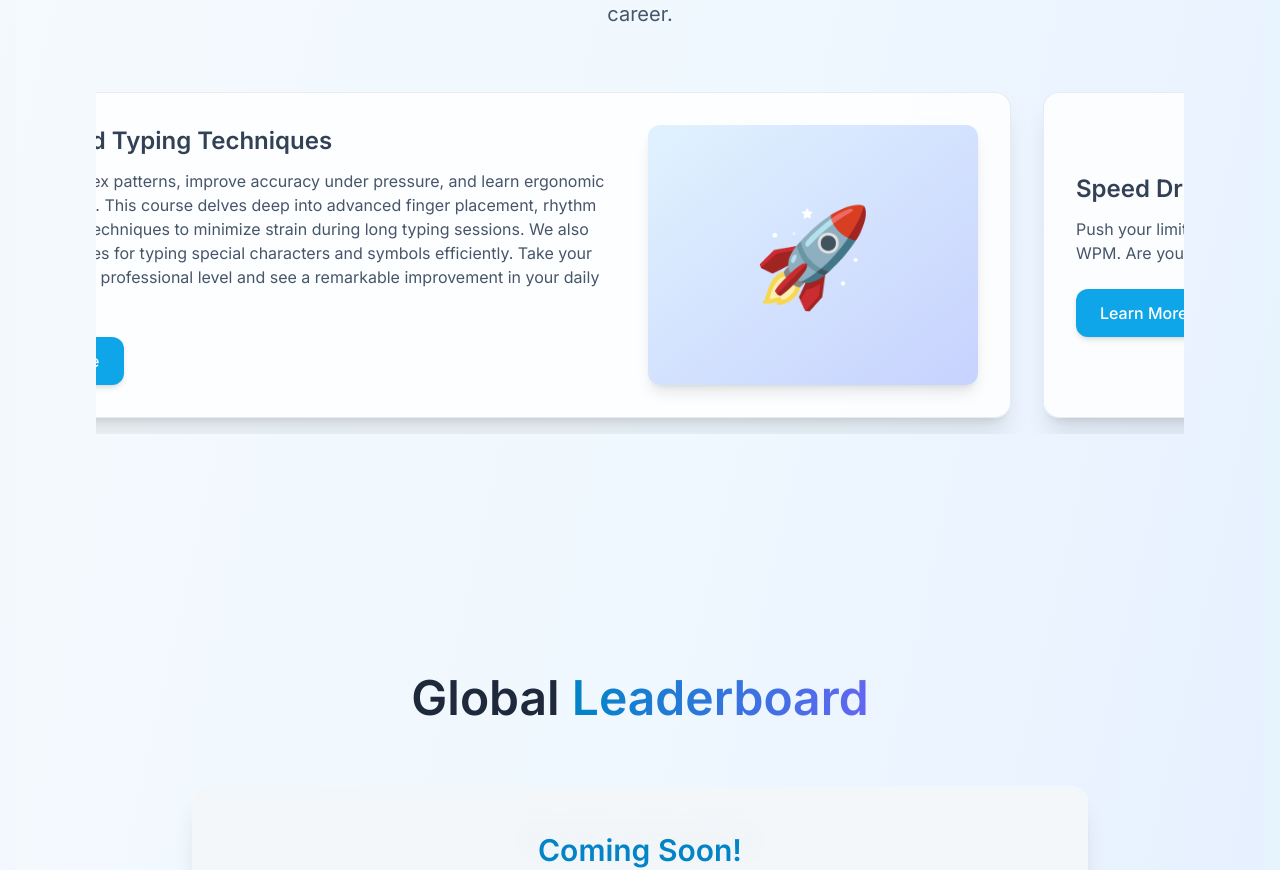
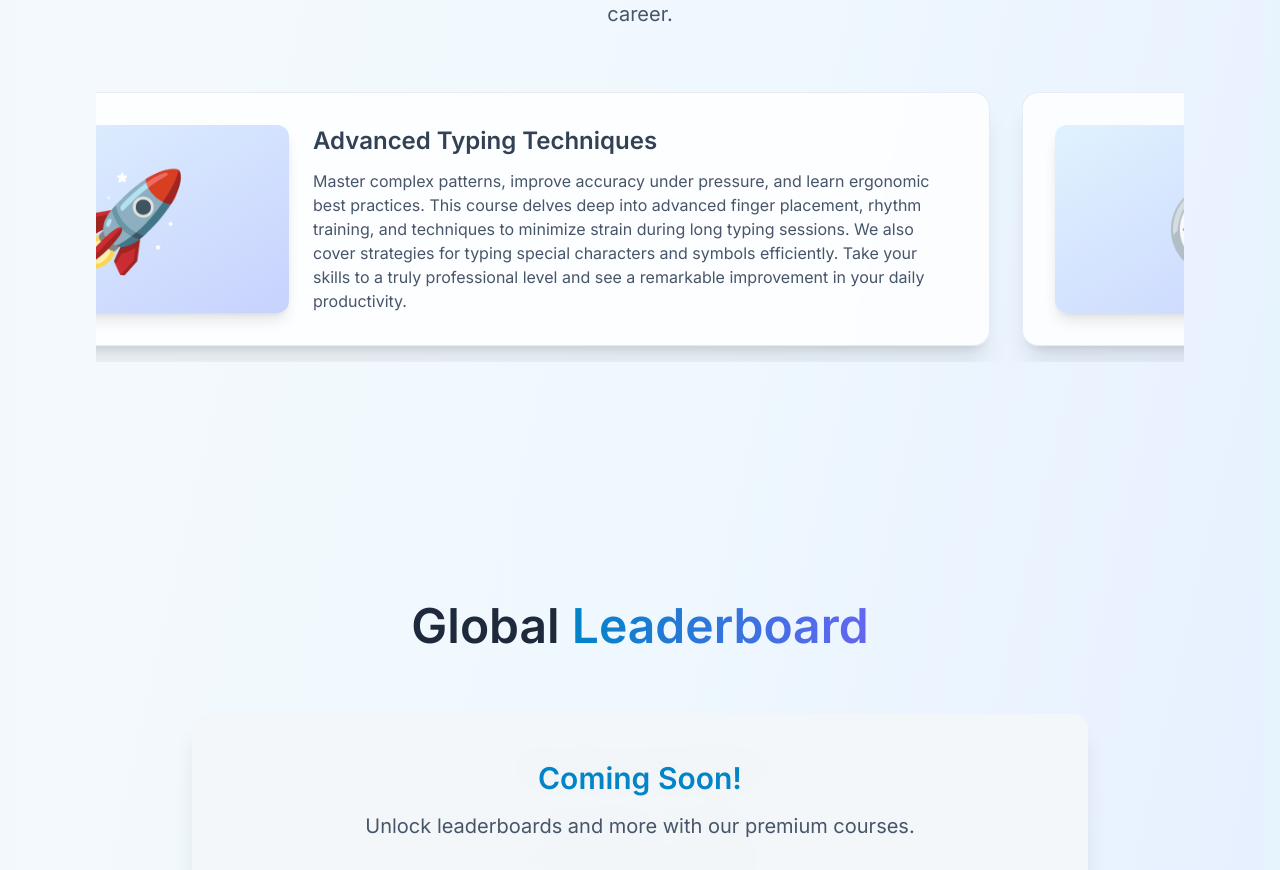
Before and after one commit to typingspeedacademy/typingspeedacadem, a Next.js app: page / in a window 1280 px wide. Shown: the part 2312-3182 px from the top of the page. Built offline with nearby package versions, Linux system fonts and the light colour scheme.

Commit message:
Add files via upload

```diff
--- a/src/app/page.tsx
+++ b/src/app/page.tsx
@@ -246,18 +246,12 @@ export default function HomePage() {
             {featuredCourses.map((course) => (
               <div key={course.id} className="snap-center flex-shrink-0 w-full">
                 <div className="bg-white/80 backdrop-blur-lg p-6 md:p-8 rounded-2xl shadow-xl hover:shadow-sky-500/20 border border-slate-200/80 hover:border-sky-300 transition-all duration-300 h-full flex flex-row items-center">
-                  <div className="flex flex-col flex-grow text-left w-2/3 pr-6">
+                  <div className="w-1/3 h-full bg-gradient-to-br from-sky-100 to-indigo-200 rounded-xl flex items-center justify-center shadow-lg mr-6">
+                    <span className="text-6xl sm:text-7xl md:text-8xl text-sky-600">{course.icon}</span>
+                  </div>
+                  <div className="flex flex-col flex-grow text-left w-2/3">
                     <h3 className="text-xl sm:text-2xl font-semibold text-slate-700 mb-3">{course.title}</h3>
-                    <p className="text-slate-600 text-sm sm:text-base mb-6 leading-relaxed flex-grow">{course.description}</p>
-                    <Link
-                      href={course.link}
-                      className="mt-auto inline-block text-md font-medium px-6 py-3 rounded-xl bg-sky-500 text-white shadow-md hover:bg-sky-600 hover:shadow-lg focus:outline-none focus:ring-4 focus:ring-sky-300 transition-all duration-300 ease-in-out self-start"
-                    >
-                      Learn More
-                    </Link>
-                  </div>
-                  <div className="w-1/3 h-full bg-gradient-to-br from-sky-100 to-indigo-200 rounded-xl flex items-center justify-center shadow-lg">
-                    <span className="text-6xl sm:text-7xl md:text-8xl text-sky-600">{course.icon}</span>
+                    <p className="text-slate-600 text-sm sm:text-base leading-relaxed flex-grow">{course.description}</p>
                   </div>
                 </div>
               </div>
```
